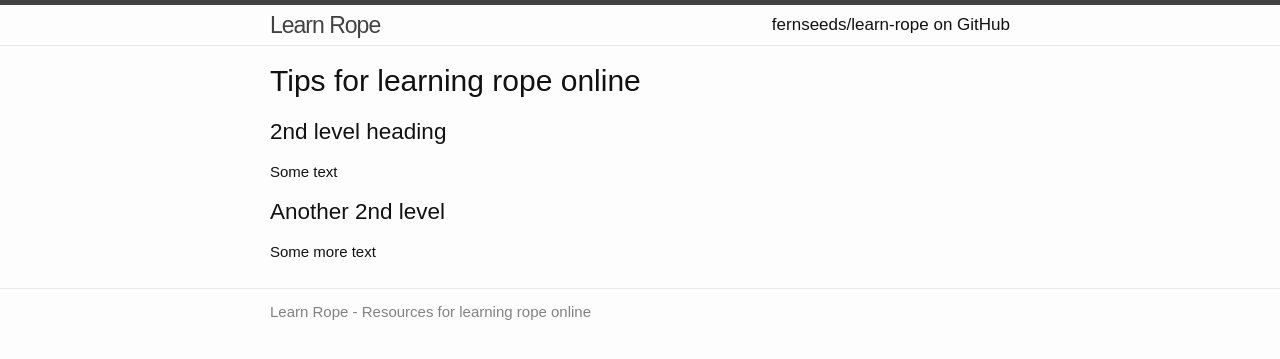
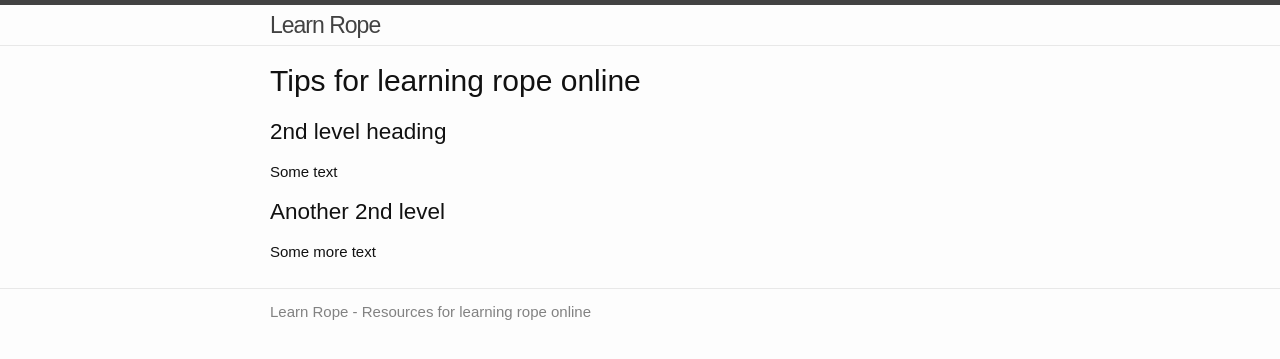
Before and after one commit to fernseeds/learn-rope, a Jekyll site: the page built from index.md, in a window 1280 px wide. Shown: the top 359 px of the page. Built offline with Jekyll 4.4.1, drawn with Linux system fonts in a browser that asks for light colours; some web fonts are replaced; our own code applies the rules of GitHub Pages for plain Markdown files.

Commit message:
Update header.html

```diff
--- a/_includes/header.html
+++ b/_includes/header.html
@@ -12,10 +12,6 @@
           <path fill="#424242" d="M18,13.516C18,14.335,17.335,15,16.516,15H1.484C0.665,15,0,14.335,0,13.516l0,0 c0-0.82,0.665-1.484,1.484-1.484h15.031C17.335,12.031,18,12.696,18,13.516L18,13.516z"/>
         </svg>
       </a>
-
-      <div class="trigger">
-          <a class="page-link" href="https://github.com/fernseeds/learn-rope">{{ 'fernseeds/learn-rope on GitHub' | escape }}</a>
-      </div>
     </nav>
 
   </div>
```
